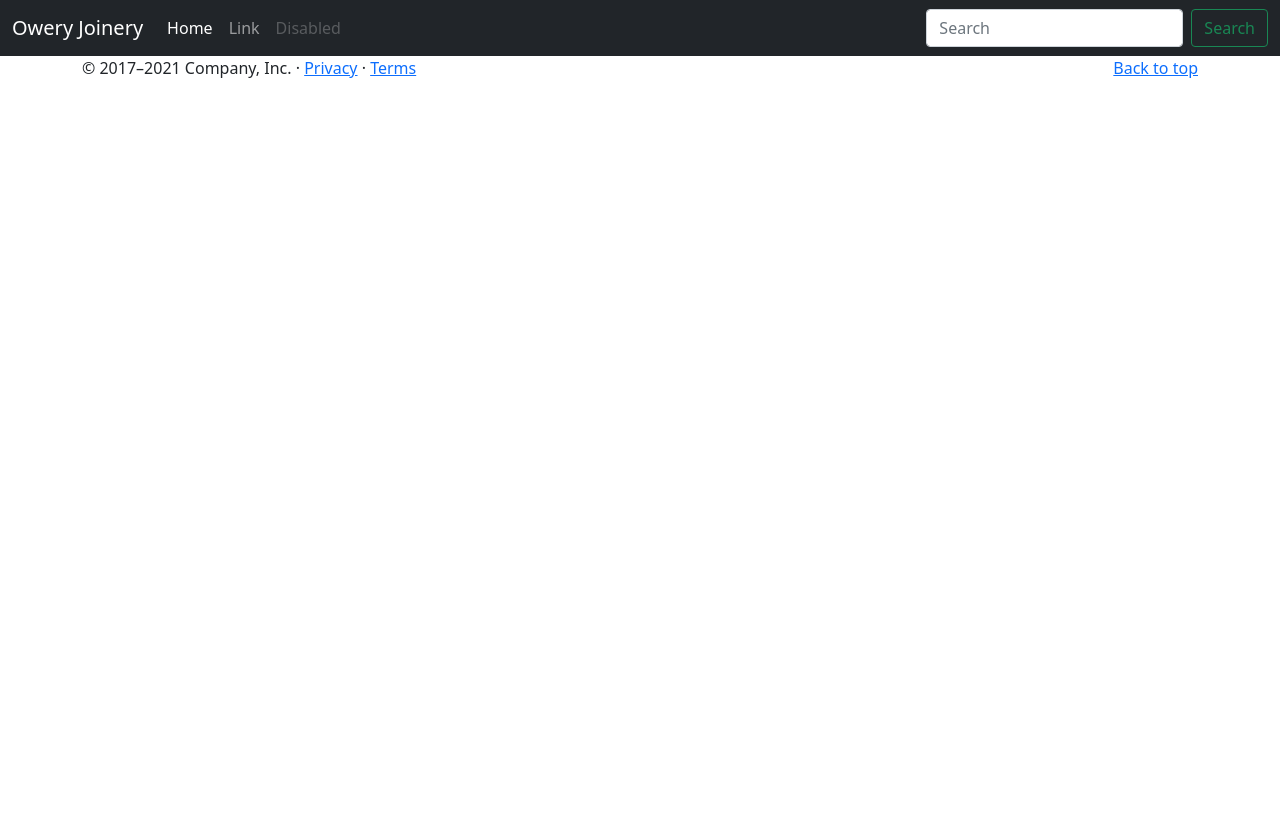
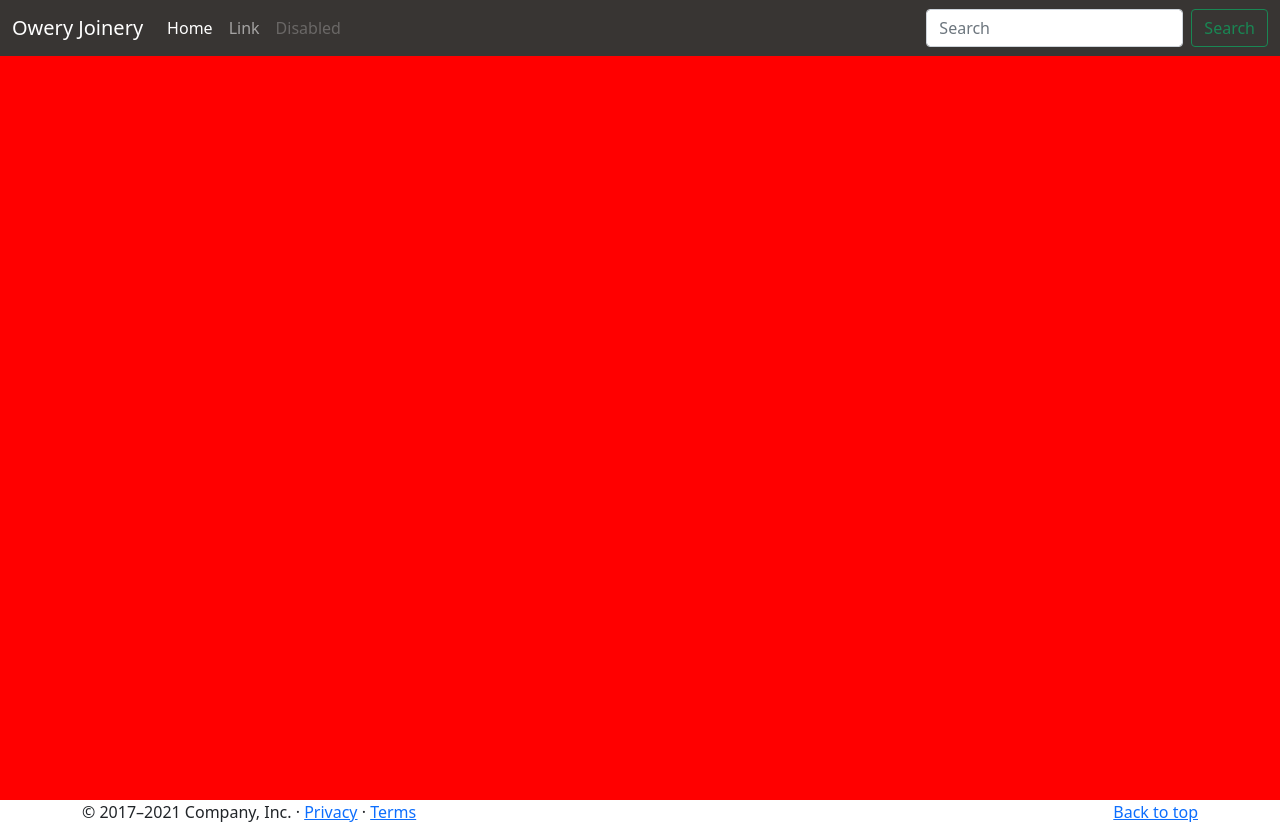
Before and after one commit to PaulWheatcroft/owery-joinery, a Django app: page / in a window 1280 px wide. Before the commit the page ends 78 px from the top, so only its background shows below. Run offline with Django 3.2, Linux system fonts and the light colour scheme.

Commit message:
Static folder and base.css added

```diff
--- a/home/templates/home/index.html
+++ b/home/templates/home/index.html
@@ -2,5 +2,12 @@
 {% load static %}
 
 {% block content %}
-    <h1>Owery Joinery</h1>
+    <div class="continer">
+        <div class="row">
+            <div class="col home-page">
+                <h1>Owery Joinery</h1>
+            </div>
+        </div>
+    </div>
+
 {% endblock %}
--- a/owery_joinery/settings.py
+++ b/owery_joinery/settings.py
@@ -145,6 +145,7 @@ USE_TZ = True
 # https://docs.djangoproject.com/en/3.2/howto/static-files/
 
 STATIC_URL = '/static/'
+STATICFILES_DIRS = (os.path.join(BASE_DIR, 'static'),)
 
 # Default primary key field type
 # https://docs.djangoproject.com/en/3.2/ref/settings/#default-auto-field
--- /dev/null
+++ b/static/css/base.css
@@ -0,0 +1,14 @@
+body {
+    margin: 0;
+    padding: 0;
+}
+.row {
+    --bs-gutter-x: 0;
+}
+.my-nav {
+    background-color: #383533;
+}
+.home-page {
+    background-color: red;
+    height: 100vh;
+}
--- a/templates/base.html
+++ b/templates/base.html
@@ -2,6 +2,7 @@
 
 <!doctype html>
 <html lang="en">
+
 <head>
     {% block meta %}
     <meta http-equiv="X-UA-Compatible" content="ie=edge">
@@ -15,7 +16,9 @@
     <link rel="canonical" href="https://getbootstrap.com/docs/5.0/examples/carousel/">
 
     {% block corecss %}
-    <link href="https://cdn.jsdelivr.net/npm/bootstrap@5.1.1/dist/css/bootstrap.min.css" rel="stylesheet" integrity="sha384-F3w7mX95PdgyTmZZMECAngseQB83DfGTowi0iMjiWaeVhAn4FJkqJByhZMI3AhiU" crossorigin="anonymous">
+    <link href="https://cdn.jsdelivr.net/npm/bootstrap@5.1.1/dist/css/bootstrap.min.css" rel="stylesheet"
+        integrity="sha384-F3w7mX95PdgyTmZZMECAngseQB83DfGTowi0iMjiWaeVhAn4FJkqJByhZMI3AhiU" crossorigin="anonymous">
+    <link rel="stylesheet" href="{% static 'css/base.css' %}">
     {% endblock %}
 
     {% block extracss %}
@@ -27,13 +30,15 @@
     <!-- Custom styles for this template -->
 
 </head>
+
 <body>
 
     <header>
-  <nav class="navbar navbar-expand-md navbar-dark fixed-top bg-dark">
+        <nav class="navbar navbar-expand-md navbar-dark fixed-top my-nav">
             <div class="container-fluid">
                 <a class="navbar-brand" href="#">Owery Joinery</a>
-      <button class="navbar-toggler" type="button" data-bs-toggle="collapse" data-bs-target="#navbarCollapse" aria-controls="navbarCollapse" aria-expanded="false" aria-label="Toggle navigation">
+                <button class="navbar-toggler" type="button" data-bs-toggle="collapse" data-bs-target="#navbarCollapse"
+                    aria-controls="navbarCollapse" aria-expanded="false" aria-label="Toggle navigation">
                     <span class="navbar-toggler-icon"></span>
                 </button>
                 <div class="collapse navbar-collapse" id="navbarCollapse">
@@ -78,12 +83,17 @@
     </footer>
 
     {% block corejs %}
-    <script src="https://cdn.jsdelivr.net/npm/@popperjs/core@2.9.3/dist/umd/popper.min.js" integrity="sha384-W8fXfP3gkOKtndU4JGtKDvXbO53Wy8SZCQHczT5FMiiqmQfUpWbYdTil/SxwZgAN" crossorigin="anonymous"></script>
-    <script src="https://cdn.jsdelivr.net/npm/bootstrap@5.1.1/dist/js/bootstrap.min.js" integrity="sha384-skAcpIdS7UcVUC05LJ9Dxay8AXcDYfBJqt1CJ85S/CFujBsIzCIv+l9liuYLaMQ/" crossorigin="anonymous"></script>
+    <script src="https://cdn.jsdelivr.net/npm/@popperjs/core@2.9.3/dist/umd/popper.min.js"
+        integrity="sha384-W8fXfP3gkOKtndU4JGtKDvXbO53Wy8SZCQHczT5FMiiqmQfUpWbYdTil/SxwZgAN" crossorigin="anonymous">
+    </script>
+    <script src="https://cdn.jsdelivr.net/npm/bootstrap@5.1.1/dist/js/bootstrap.min.js"
+        integrity="sha384-skAcpIdS7UcVUC05LJ9Dxay8AXcDYfBJqt1CJ85S/CFujBsIzCIv+l9liuYLaMQ/" crossorigin="anonymous">
+    </script>
     {% endblock %}
 
     {% block extrajs %}
     {% endblock %}
 
 </body>
+
 </html>
```
Lines whose indentation alone changed are shown as unchanged.
